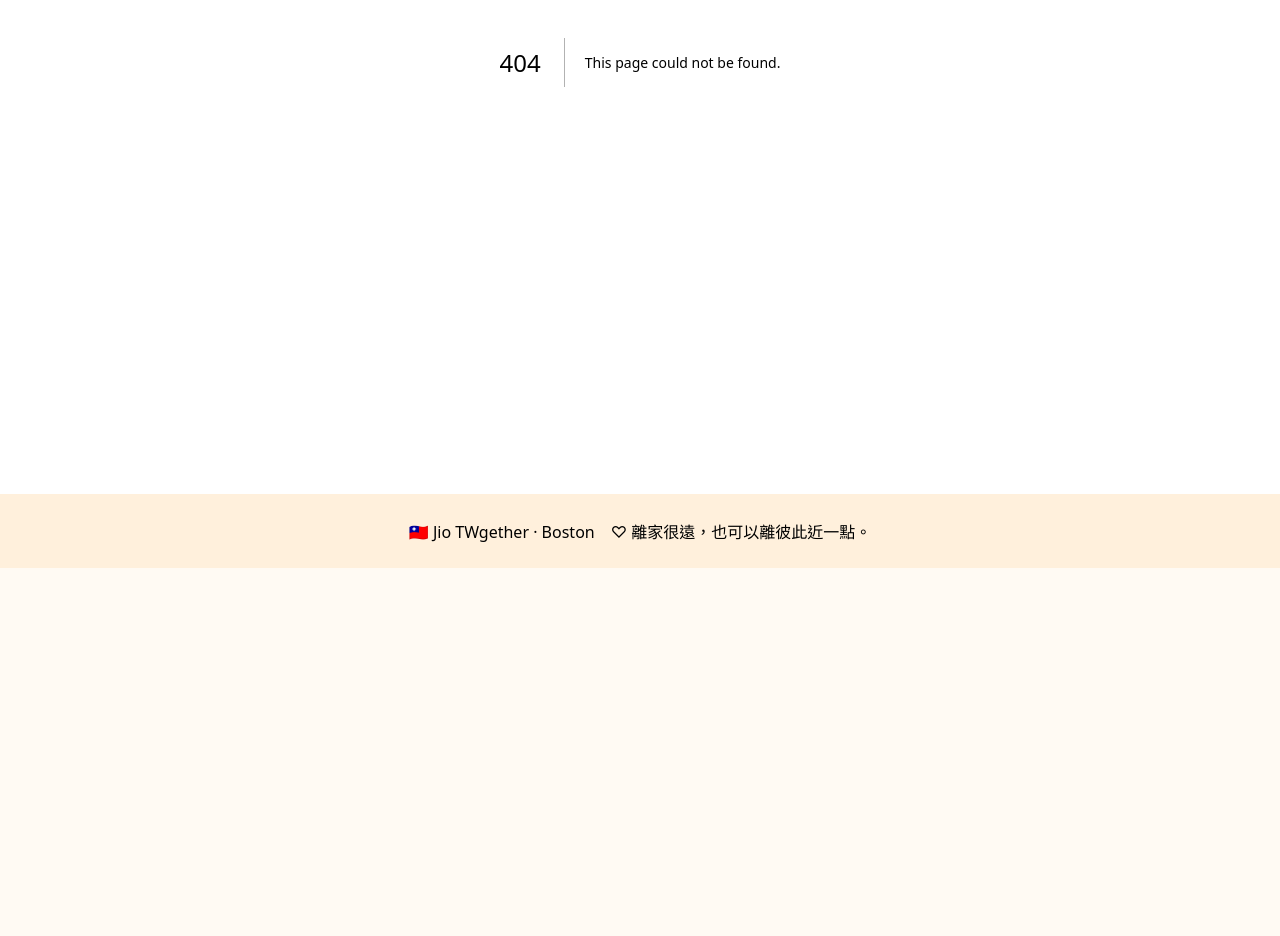
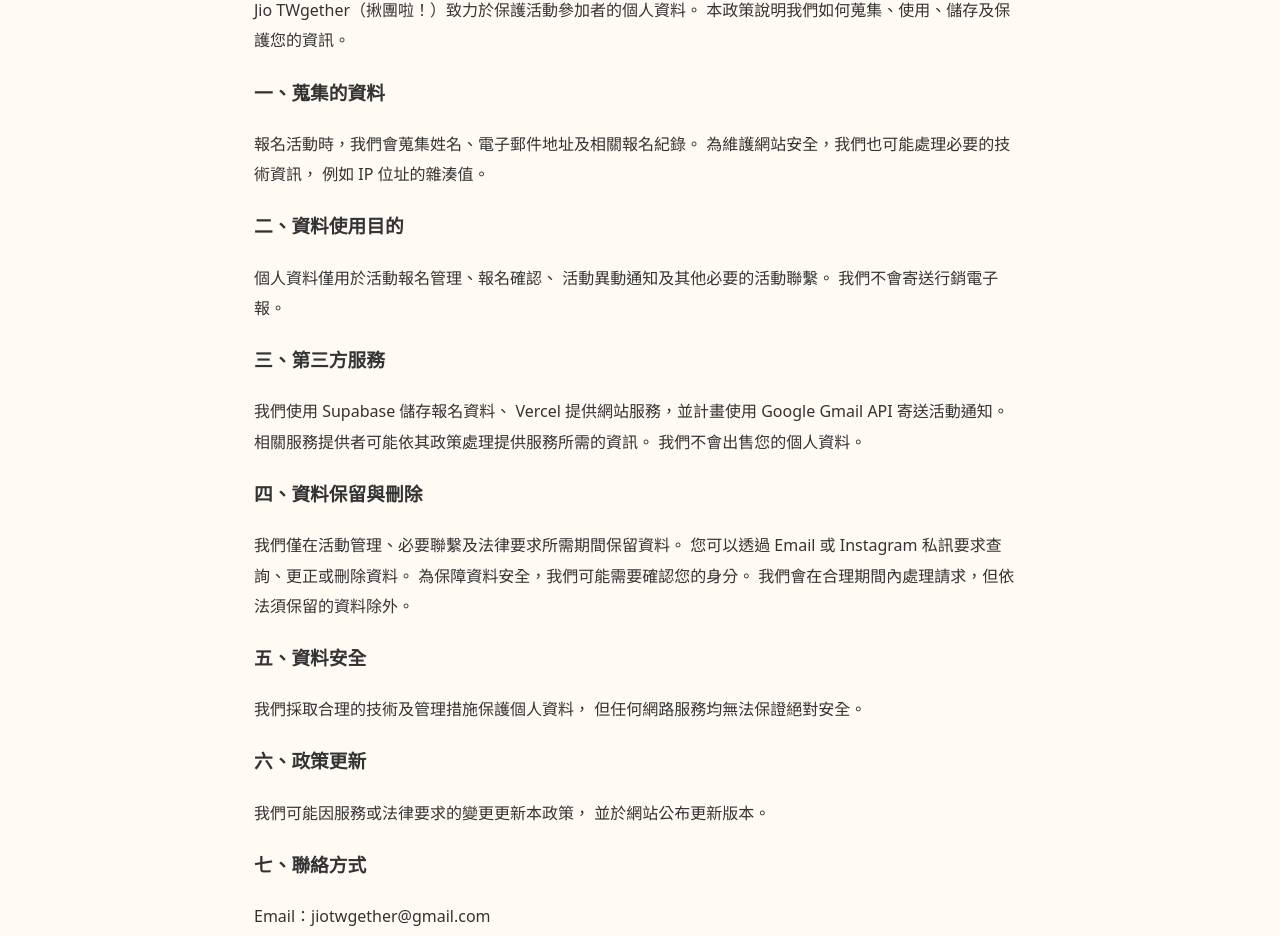
Before and after one commit to JIOTWGETHER/JIOTWGETHER, a Next.js app in the folder jio-twgether/: page /privacy in a window 1280 px wide. Before the commit this address had no page. Shown: the part 431-1367 px from the top of the page. Before the commit the page ends 999 px from the top, so only its background shows below. Built offline with nearby package versions, Linux system fonts and the light colour scheme.

Commit message:
Add bilingual privacy policy page

```diff
--- /dev/null
+++ b/jio-twgether/app/privacy/page.tsx
@@ -0,0 +1,160 @@
+
+import type { Metadata } from 'next';
+
+export const metadata: Metadata = {
+  title: '隱私權政策 | Privacy Policy | Jio TWgether',
+  description: 'Jio TWgether 揪團啦！隱私權政策',
+};
+
+export default function PrivacyPage() {
+  return (
+    <main style={{
+      maxWidth: 820,
+      margin: '0 auto',
+      padding: '60px 24px',
+      lineHeight: 1.9,
+      color: '#333'
+    }}>
+      <h1>隱私權政策 | Privacy Policy</h1>
+      <p><strong>Jio TWgether 揪團啦！</strong></p>
+      <p>最後更新：2026 年 11 月 9 日</p>
+
+      <h2>中文版</h2>
+      <p>
+        Jio TWgether（揪團啦！）致力於保護活動參加者的個人資料。
+        本政策說明我們如何蒐集、使用、儲存及保護您的資訊。
+      </p>
+
+      <h3>一、蒐集的資料</h3>
+      <p>
+        報名活動時，我們會蒐集姓名、電子郵件地址及相關報名紀錄。
+        為維護網站安全，我們也可能處理必要的技術資訊，
+        例如 IP 位址的雜湊值。
+      </p>
+
+      <h3>二、資料使用目的</h3>
+      <p>
+        個人資料僅用於活動報名管理、報名確認、
+        活動異動通知及其他必要的活動聯繫。
+        我們不會寄送行銷電子報。
+      </p>
+
+      <h3>三、第三方服務</h3>
+      <p>
+        我們使用 Supabase 儲存報名資料、
+        Vercel 提供網站服務，並計畫使用
+        Google Gmail API 寄送活動通知。
+        相關服務提供者可能依其政策處理提供服務所需的資訊。
+        我們不會出售您的個人資料。
+      </p>
+
+      <h3>四、資料保留與刪除</h3>
+      <p>
+        我們僅在活動管理、必要聯繫及法律要求所需期間保留資料。
+        您可以透過 Email 或 Instagram 私訊要求查詢、更正或刪除資料。
+        為保障資料安全，我們可能需要確認您的身分。
+        我們會在合理期間內處理請求，但依法須保留的資料除外。
+      </p>
+
+      <h3>五、資料安全</h3>
+      <p>
+        我們採取合理的技術及管理措施保護個人資料，
+        但任何網路服務均無法保證絕對安全。
+      </p>
+
+      <h3>六、政策更新</h3>
+      <p>
+        我們可能因服務或法律要求的變更更新本政策，
+        並於網站公布更新版本。
+      </p>
+
+      <h3>七、聯絡方式</h3>
+      <p>
+        Email：<a href="mailto:jiotwgether@gmail.com">
+          jiotwgether@gmail.com
+        </a>
+        <br />
+        Instagram：<a
+          href="https://www.instagram.com/jiotwgether/"
+          target="_blank"
+          rel="noopener noreferrer"
+        >@jiotwgether</a>（歡迎私訊我們）
+      </p>
+
+      <hr style={{ margin: '48px 0' }} />
+
+      <h2>English Version</h2>
+      <p>Last updated: November 9, 2026</p>
+      <p>
+        Jio TWgether is committed to protecting the personal
+        information of event participants. This policy explains
+        how we collect, use, store, and protect your information.
+      </p>
+
+      <h3>1. Information We Collect</h3>
+      <p>
+        We collect your name, email address, and registration
+        records when you register for an event. We may also
+        process limited technical information, such as hashed
+        IP addresses, to maintain website security.
+      </p>
+
+      <h3>2. How We Use Information</h3>
+      <p>
+        We use personal information only for event registration
+        management, registration confirmations, event updates,
+        and essential event-related communications.
+        We do not send marketing newsletters.
+      </p>
+
+      <h3>3. Third-Party Services</h3>
+      <p>
+        We use Supabase for registration data storage,
+        Vercel for website hosting, and plan to use
+        Google Gmail API for event-related emails.
+        Service providers may process information necessary
+        to deliver their services under their policies.
+        We do not sell personal information.
+      </p>
+
+      <h3>4. Data Retention and Deletion</h3>
+      <p>
+        We retain personal information only as reasonably
+        necessary for event administration, essential
+        communications, and legal requirements.
+        You may request access, correction, or deletion
+        through email or Instagram direct message.
+        We may verify your identity before processing requests.
+        We will respond within a reasonable period, subject
+        to applicable legal retention requirements.
+      </p>
+
+      <h3>5. Data Security</h3>
+      <p>
+        We take reasonable technical and organizational
+        measures to protect personal information.
+        However, no internet-based service is completely secure.
+      </p>
+
+      <h3>6. Policy Updates</h3>
+      <p>
+        We may update this policy to reflect changes
+        in our services or legal requirements.
+        Updated versions will be published on our website.
+      </p>
+
+      <h3>7. Contact Us</h3>
+      <p>
+        Email：<a href="mailto:jiotwgether@gmail.com">
+          jiotwgether@gmail.com
+        </a>
+        <br />
+        Instagram：<a
+          href="https://www.instagram.com/jiotwgether/"
+          target="_blank"
+          rel="noopener noreferrer"
+        >@jiotwgether</a> (Feel free to DM us.)
+      </p>
+    </main>
+  );
+}
```
